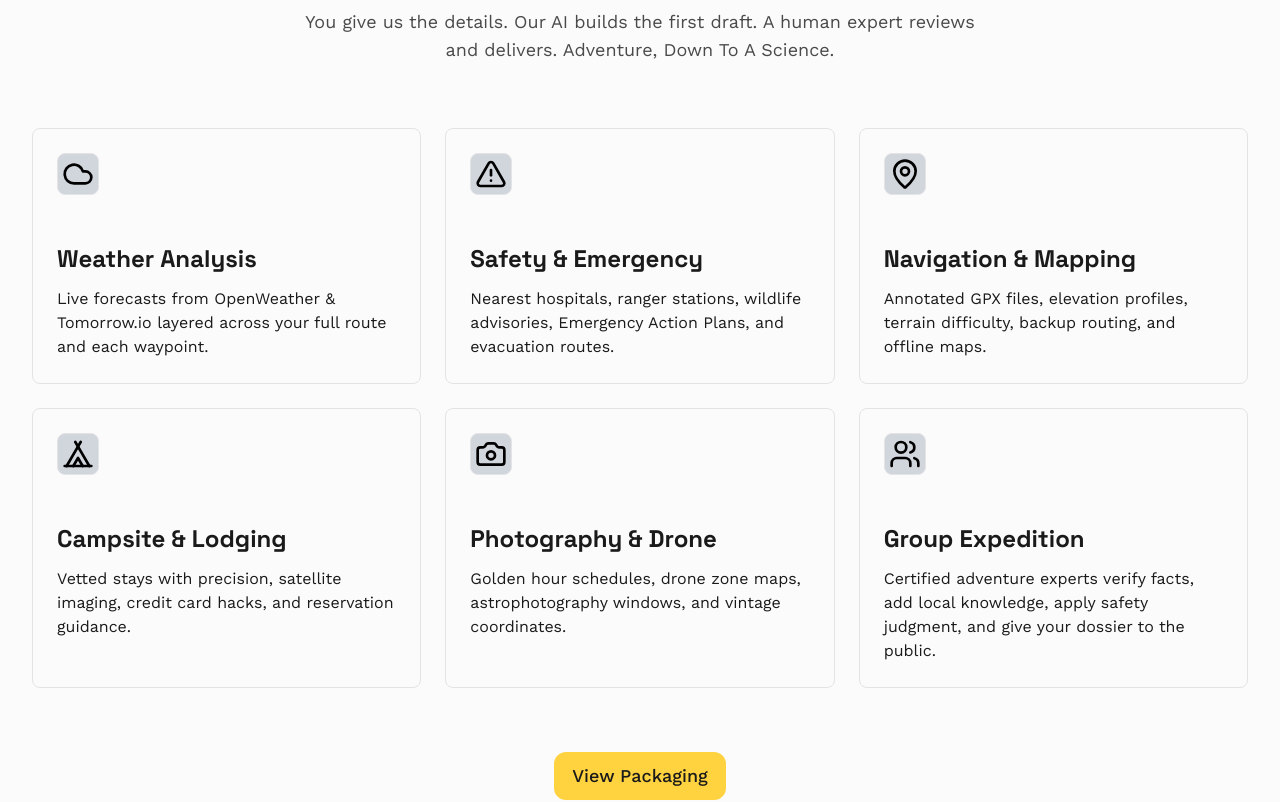
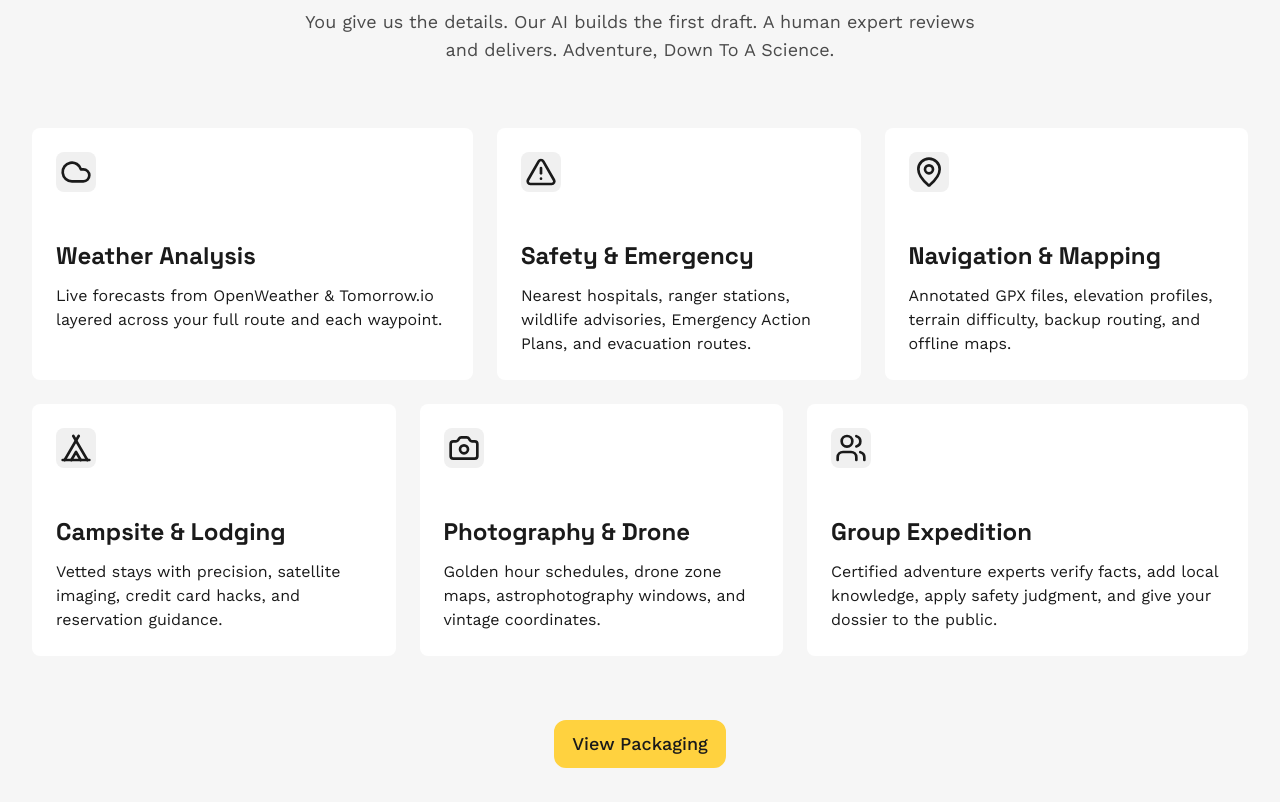
Before and after one commit to Tahsin0909/Scout-AI, a Next.js app: page / in a window 1280 px wide. Shown: the part 560-1362 px from the top of the page. Built offline with nearby package versions, Linux system fonts and the light colour scheme.

Commit message:
Completed expedition section

```diff
--- a/src/app/globals.css
+++ b/src/app/globals.css
@@ -6,11 +6,11 @@
 @custom-variant dark (&:is(.dark *));
 
 :root {
-  --background: #fbfbfb;
+  --background: #F6F6F6;
   --foreground: #1a1a1a;
 
   --card: #ffffff;
-  --card-foreground: #1a1a1a;
+  --card-foreground: #1A1A1A;
 
   --surface-deep: #191818;
   --surface-dark: #191919;
@@ -43,7 +43,8 @@
   --ring: #FFD23F;
 
   /* custom colors (yellow based) */
-
+  --icon-bg: #F0F0F0;
+  --icon-bg-hover: #242424;
   --light-yellow: #fffbeb;
   --almond-yellow: #e6c65c;
   --mustard-yellow: #FFD23F;
@@ -120,8 +121,8 @@
 
 .dark {
   --background: #141313;
-  --foreground: #e6e6e6;
-  --card: #212020;
+  --foreground: #F6F6F6;
+  --card: #1A1A1A;
   --card-foreground: #e6e6e6;
   --surface-deep: #191818;
   --popover: #212020;
@@ -139,6 +140,8 @@
   --destructive-foreground: #fafafa;
 
   /* custom colors  */
+  --icon-bg: #242424;
+  --icon-bg-hover: #F0F0F0;
   --light-yellow: #fffbeb;
   --almond-yellow: #c7a21d;
   --light-muted: #908f90;
@@ -223,7 +226,8 @@
   --color-border: var(--border);
   --color-input: var(--input);
   --color-ring: var(--ring);
-
+  --color-icon-bg: var(--icon-bg);
+  --color-icon-bg-hover: var(--icon-bg-hover);
   --color-chart-1: var(--chart-1);
   --color-chart-2: var(--chart-2);
   --color-chart-3: var(--chart-3);
--- a/src/components/expedition-section/ExpeditionSections.tsx
+++ b/src/components/expedition-section/ExpeditionSections.tsx
@@ -24,73 +24,86 @@ export default function ExpeditionSection() {
                 </div>
 
                 {/* Feature Grid */}
-                <div className="grid gap-6 sm:grid-cols-2 lg:grid-cols-3">
-                    <div className="border rounded-lg p-6">
-                        <div className="border w-fit p-1 rounded-lg bg-gray-300 text-black lg:mb-12">
-                            <Cloud className="w-8 h-8" />
+                <div className="grid gap-6 sm:grid-cols-2 lg:grid-cols-16">
+                    {/* Weather */}
+                    <div className="col-span-6 rounded-lg p-6 bg-card hover:bg-card-foreground group transition-colors hover:cursor-pointer delay-200">
+                        <div className="w-fit p-1 rounded-lg bg-icon-bg group-hover:bg-icon-bg-hover lg:mb-12">
+                            <Cloud className="w-8 h-8 group-hover:text-card" />
                         </div>
-                        <h3 className="lg:text-2xl mb-3">Weather Analysis</h3>
-                        <p>
+                        <h3 className="lg:text-2xl mb-3 group-hover:text-card">
+                            Weather Analysis
+                        </h3>
+                        <p className="group-hover:text-card">
                             Live forecasts from OpenWeather & Tomorrow.io layered across your full
                             route and each waypoint.
                         </p>
                     </div>
 
                     {/* Safety */}
-                    <div className="border rounded-lg p-6">
-                        <div className="border w-fit p-1 rounded-lg bg-gray-300 text-black lg:mb-12">
-                            <AlertTriangle className="w-8 h-8" />
+                    <div className="col-span-5 rounded-lg p-6 bg-card hover:bg-card-foreground group transition-colors hover:cursor-pointer delay-200">
+                        <div className="w-fit p-1 rounded-lg bg-icon-bg group-hover:bg-icon-bg-hover lg:mb-12">
+                            <AlertTriangle className="w-8 h-8 group-hover:text-card" />
                         </div>
-                        <h3 className="lg:text-2xl mb-3">Safety & Emergency</h3>
-                        <p>
-                            Nearest hospitals, ranger stations, wildlife advisories, Emergency Action
-                            Plans, and evacuation routes.
+                        <h3 className="lg:text-2xl mb-3 group-hover:text-card">
+                            Safety & Emergency
+                        </h3>
+                        <p className="group-hover:text-card">
+                            Nearest hospitals, ranger stations, wildlife advisories, Emergency
+                            Action Plans, and evacuation routes.
                         </p>
                     </div>
 
                     {/* Navigation */}
-                    <div className="border rounded-lg p-6">
-                        <div className="border w-fit p-1 rounded-lg bg-gray-300 text-black lg:mb-12">
-                            <MapPin className="w-8 h-8" />
+                    <div className="col-span-5 rounded-lg p-6 bg-card hover:bg-card-foreground group transition-colors hover:cursor-pointer delay-200">
+                        <div className="w-fit p-1 rounded-lg bg-icon-bg group-hover:bg-icon-bg-hover lg:mb-12">
+                            <MapPin className="w-8 h-8 group-hover:text-card" />
                         </div>
-                        <h3 className="lg:text-2xl mb-3">Navigation & Mapping</h3>
-                        <p>
+                        <h3 className="lg:text-2xl mb-3 group-hover:text-card">
+                            Navigation & Mapping
+                        </h3>
+                        <p className="group-hover:text-card">
                             Annotated GPX files, elevation profiles, terrain difficulty, backup
                             routing, and offline maps.
                         </p>
                     </div>
 
                     {/* Campsite */}
-                    <div className="border rounded-lg p-6">
-                        <div className="border w-fit p-1 rounded-lg bg-gray-300 text-black lg:mb-12">
-                            <Tent className="w-8 h-8" />
+                    <div className="col-span-5 rounded-lg p-6 bg-card hover:bg-card-foreground group transition-colors hover:cursor-pointer delay-200">
+                        <div className="w-fit p-1 rounded-lg bg-icon-bg group-hover:bg-icon-bg-hover lg:mb-12">
+                            <Tent className="w-8 h-8 group-hover:text-card" />
                         </div>
-                        <h3 className="lg:text-2xl mb-3">Campsite & Lodging</h3>
-                        <p>
+                        <h3 className="lg:text-2xl mb-3 group-hover:text-card">
+                            Campsite & Lodging
+                        </h3>
+                        <p className="group-hover:text-card">
                             Vetted stays with precision, satellite imaging, credit card hacks, and
                             reservation guidance.
                         </p>
                     </div>
 
                     {/* Photography */}
-                    <div className="border rounded-lg p-6">
-                        <div className="border w-fit p-1 rounded-lg bg-gray-300 text-black lg:mb-12">
-                            <Camera className="w-8 h-8" />
+                    <div className="col-span-5 rounded-lg p-6 bg-card hover:bg-card-foreground group transition-colors hover:cursor-pointer delay-200">
+                        <div className="w-fit p-1 rounded-lg bg-icon-bg group-hover:bg-icon-bg-hover lg:mb-12">
+                            <Camera className="w-8 h-8 group-hover:text-card" />
                         </div>
-                        <h3 className="lg:text-2xl mb-3">Photography & Drone</h3>
-                        <p>
+                        <h3 className="lg:text-2xl mb-3 group-hover:text-card">
+                            Photography & Drone
+                        </h3>
+                        <p className="group-hover:text-card">
                             Golden hour schedules, drone zone maps, astrophotography windows, and
                             vintage coordinates.
                         </p>
                     </div>
 
                     {/* Group */}
-                    <div className="border rounded-lg p-6">
-                        <div className="border w-fit p-1 rounded-lg bg-gray-300 text-black lg:mb-12">
-                            <Users className="w-8 h-8" />
+                    <div className="col-span-6 rounded-lg p-6 bg-card hover:bg-card-foreground group transition-colors hover:cursor-pointer delay-200">
+                        <div className="w-fit p-1 rounded-lg bg-icon-bg group-hover:bg-icon-bg-hover lg:mb-12">
+                            <Users className="w-8 h-8 group-hover:text-card" />
                         </div>
-                        <h3 className="lg:text-2xl mb-3">Group Expedition</h3>
-                        <p>
+                        <h3 className="lg:text-2xl mb-3 group-hover:text-card">
+                            Group Expedition
+                        </h3>
+                        <p className="group-hover:text-card">
                             Certified adventure experts verify facts, add local knowledge, apply
                             safety judgment, and give your dossier to the public.
                         </p>
--- a/src/components/others-state/ErrorState.tsx
+++ b/src/components/others-state/ErrorState.tsx
@@ -1,5 +1,5 @@
 import React from "react";
-import PrimaryButton from "../shared/primaryButton/PrimaryButton";
+import { Button } from "../ui/button";
 
 interface ErrorStateProps {
   title?: string;
@@ -55,7 +55,7 @@ const ErrorState: React.FC<ErrorStateProps> = ({
 
         <div className="space-y-3">
           {showReloadButton && (
-            <PrimaryButton onClick={onReload}>
+            <Button asChild onClick={onReload}>
               <span className="flex items-center justify-center">
                 <svg
                   className="w-4 h-4 mr-2"
@@ -73,7 +73,7 @@ const ErrorState: React.FC<ErrorStateProps> = ({
                 </svg>
                 Try Again
               </span>
-            </PrimaryButton>
+            </Button>
           )}
 
           {showBackButton && (
```
